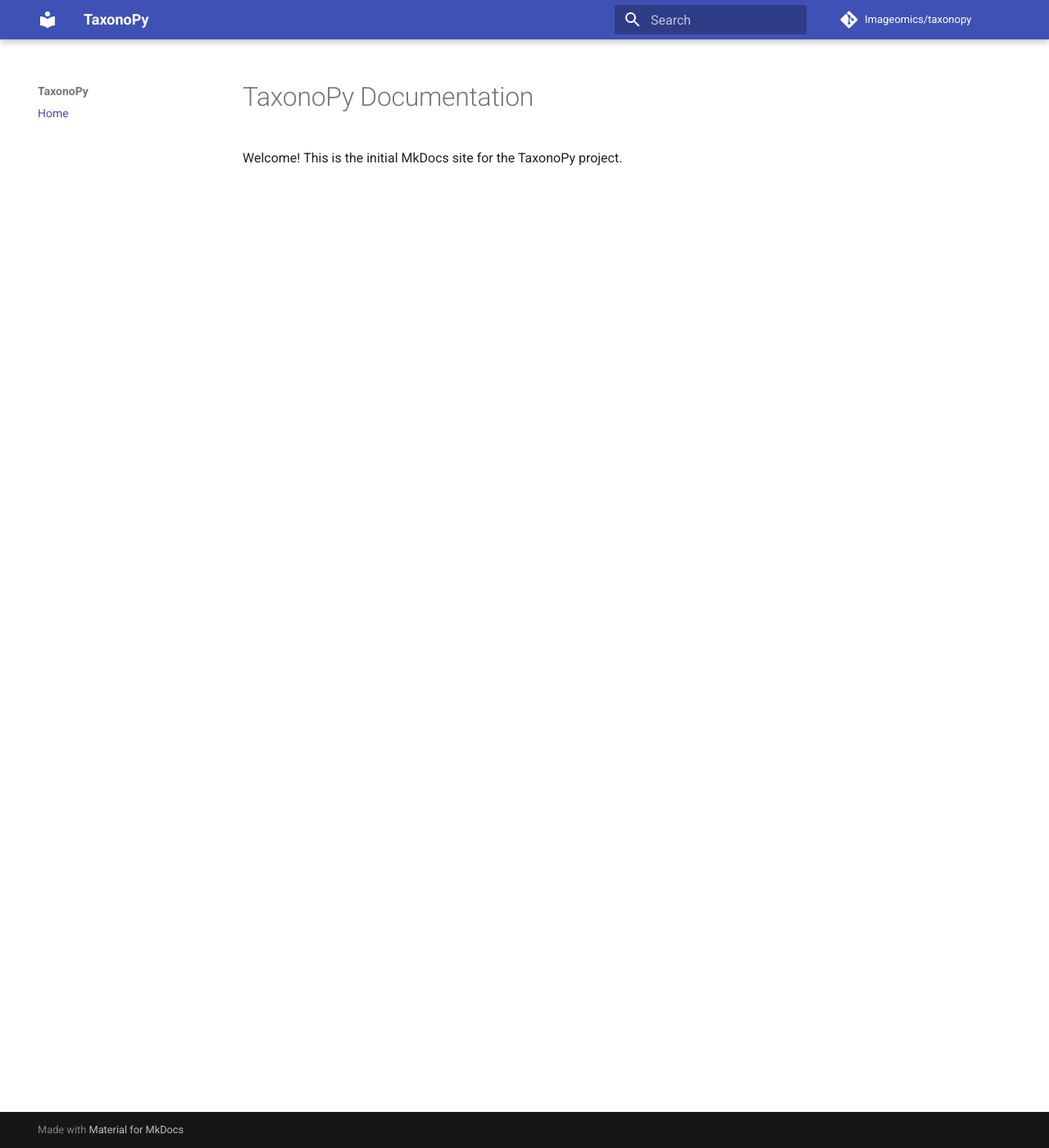
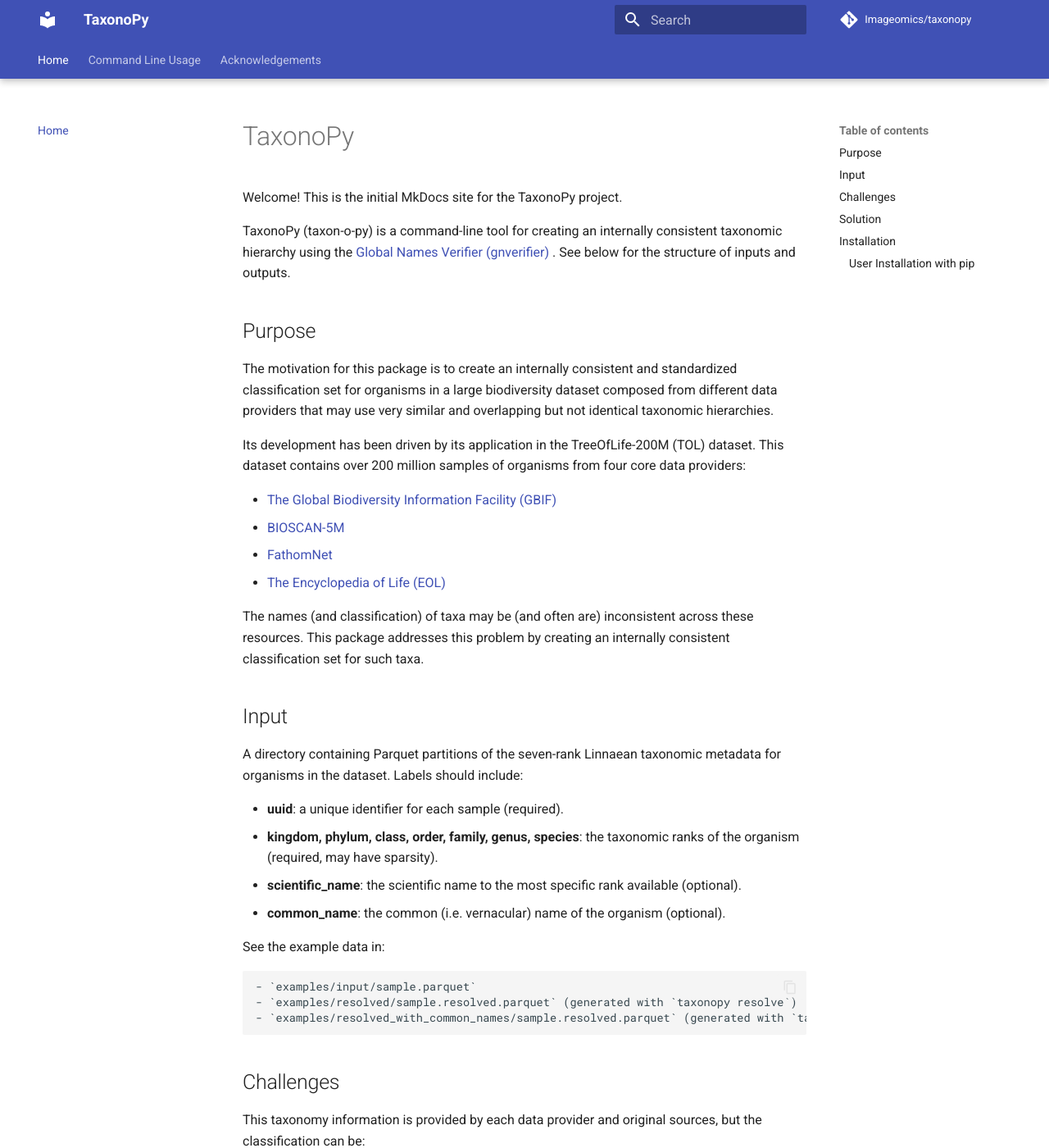
Before and after one commit to Imageomics/TaxonoPy, an MkDocs documentation site: the page built from docs/index.md, in a window 1280 px wide and 1400 px high. Shown: the whole window at 82% size. Built offline with MkDocs 1.6.1 and Material for MkDocs 9.7.7, drawn with Linux system fonts in a browser that asks for light colours; comment, search, counter and statistics services are not loaded; some of the changed text lies outside the part shown.

Commit message:
Add MkDocs documentation pages and navigation

````diff
--- a/docs/index.md
+++ b/docs/index.md
@@ -1,3 +1,67 @@
-# TaxonoPy Documentation
+# TaxonoPy
 
 Welcome! This is the initial MkDocs site for the TaxonoPy project.
+
+TaxonoPy (taxon-o-py) is a command-line tool for creating an internally consistent taxonomic hierarchy using the [Global Names Verifier (gnverifier)](https://github.com/gnames/gnverifier)
+. See below for the structure of inputs and outputs.
+
+## Purpose
+The motivation for this package is to create an internally consistent and standardized classification set for organisms in a large biodiversity dataset composed from different data providers that may use very similar and overlapping but not identical taxonomic hierarchies.
+
+Its development has been driven by its application in the TreeOfLife-200M (TOL) dataset. This dataset contains over 200 million samples of organisms from four core data providers:
+
+- [The Global Biodiversity Information Facility (GBIF)](https://www.gbif.org/)
+- [BIOSCAN-5M](https://biodiversitygenomics.net/projects/5m-insects/)
+- [FathomNet](https://www.fathomnet.org/)
+- [The Encyclopedia of Life (EOL)](https://eol.org/)
+
+The names (and classification) of taxa may be (and often are) inconsistent across these resources. This package addresses this problem by creating an internally consistent classification set for such taxa.
+
+## Input
+A directory containing Parquet partitions of the seven-rank Linnaean taxonomic metadata for organisms in the dataset. Labels should include:
+
+- **uuid**: a unique identifier for each sample (required).
+- **kingdom, phylum, class, order, family, genus, species**: the taxonomic ranks of the organism (required, may have sparsity).
+- **scientific_name**: the scientific name to the most specific rank available (optional).
+- **common_name**: the common (i.e. vernacular) name of the organism (optional).
+
+
+
+See the example data in:
+```
+
+- `examples/input/sample.parquet`
+- `examples/resolved/sample.resolved.parquet` (generated with `taxonopy resolve`)
+- `examples/resolved_with_common_names/sample.resolved.parquet` (generated with `taxonopy common-names`)
+
+```
+
+
+## Challenges
+This taxonomy information is provided by each data provider and original sources, but the classification can be:
+
+- **Inconsistent** — between and within sources (e.g., kingdom *Metazoa* vs. *Animalia*)
+- **Incomplete** — missing ranks or containing "holes"
+- **Incorrect** — spelling errors, nonstandard terms, or outdated classifications
+- **Ambiguous** — homonyms, synonyms, and terms with multiple interpretations
+
+Taxonomic authorities exist to standardize classification, but:
+
+- There are multiple authorities
+- They may disagree
+- A given organism may be missing from some
+
+## Solution
+TaxonoPy uses the taxonomic hierarchies provided by the TOL core data providers to query GNVerifier and create a standardized classification for each sample in the TOL dataset. It prioritizes the [GBIF Backbone Taxonomy](https://verifier.globalnames.org/data_sources/11), since this represents the largest part of the TOL dataset. Where GBIF misses, backup sources such as the [Catalogue of Life](https://verifier.globalnames.org/data_sources/1) and [Open Tree of Life (OTOL) Reference Taxonomy](https://verifier.globalnames.org/data_sources/179) are used.
+
+## Installation
+TaxonoPy can be installed with pip after setting up a virtual environment.
+
+### User Installation with pip
+To install the latest version of TaxonoPy, run:
+
+``` bash
+
+pip install taxonopy
+
+```
--- a/mkdocs.yml
+++ b/mkdocs.yml
@@ -4,8 +4,34 @@
 repo_url: https://github.com/Imageomics/taxonopy
 repo_name: Imageomics/taxonopy
 
+nav:
+  - Home: index.md
+  - Command Line Usage:
+      - Tutorial: command_line_usage/tutorial.md
+      - Help: command_line_usage/help.md
+  - Acknowledgements: acknowledgements.md
+
 theme:
   name: material
+  features:
+  - navigation.tabs
+  - navigation.tabs.sticky
+  - content.code.copy
+  - content.code.annotate
 
-nav:
-  - Home: index.md
+plugins:
+- search
+- mkdocstrings:
+    handlers:
+      python:
+        paths: [src]  # search packages in the src folder
+        options:
+          docstring_style: google
+          merge_init_into_class: true
+markdown_extensions:
+  - admonition
+  - attr_list
+  - md_in_html
+  - pymdownx.blocks.caption
+  - pymdownx.details
+  - pymdownx.superfences
````
Also changed, not shown: docs/acknowledgements.md (added, +3 -0 lines), docs/command_line_usage/help.md (added, +29 -0 lines), docs/command_line_usage/tutorial.md (added, +90 -0 lines).
